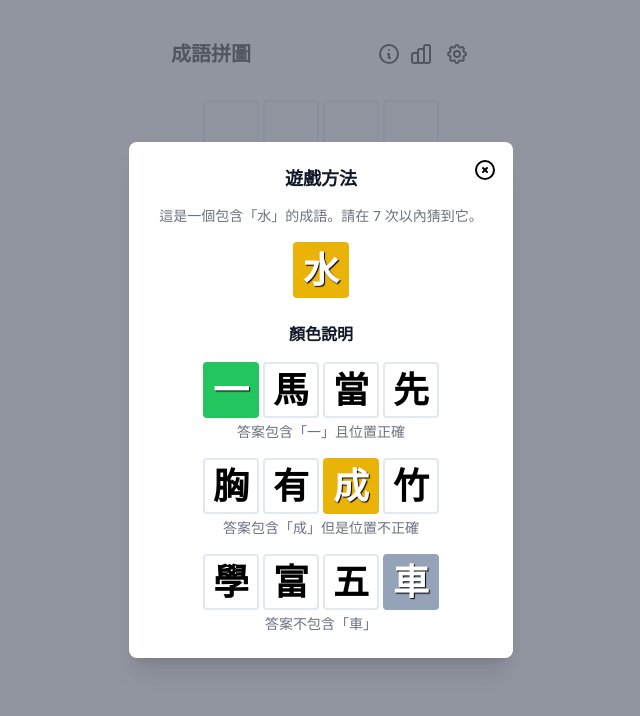
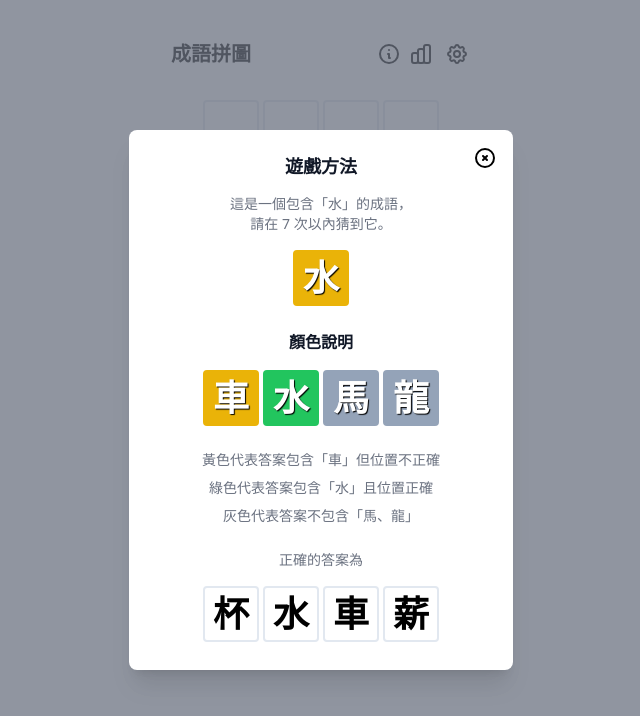
Before and after one commit to lycheetw/wordle_chenguy, a React (Create React App) app: page / in a window 1280 px wide. Shown: the top 716 px of the page, without its empty margins (319-959 px from the left). Built offline with nearby package versions, Linux system fonts and the light colour scheme.

Commit message:
更新遊戲說明

```diff
--- a/src/components/modals/InfoModal.tsx
+++ b/src/components/modals/InfoModal.tsx
@@ -13,7 +13,7 @@ export const InfoModal = ({ isOpen, handleClose }: Props) => {
   return (
     <BaseModal title="遊戲方法" isOpen={isOpen} handleClose={handleClose}>
       <p className="text-sm text-gray-500 dark:text-gray-300 mt-4">
-        這是一個包含「{hintChar}」的成語。請在 {MAX_CHALLENGES} 次以內猜到它。
+        這是一個包含「{hintChar}」的成語，<br/>請在 {MAX_CHALLENGES} 次以內猜到它。
       </p>
       <div className="flex justify-center mb-2 mt-4 ml-10 mr-10">
         <Cell value={hintChar} status="present" />
@@ -22,34 +22,29 @@ export const InfoModal = ({ isOpen, handleClose }: Props) => {
         <b>顏色說明</b>
       </p>
       <div className="flex justify-center mb-1 mt-4">
-        <Cell value="一" status="correct" />
-        <Cell value="馬" />
-        <Cell value="當" />
-        <Cell value="先" />
+        <Cell value="車" status="present"/>
+        <Cell value="水" status="correct"/>
+        <Cell value="馬" status="absent"/>
+        <Cell value="龍" status="absent"/>
       </div>
-      <p className="text-sm text-gray-500 dark:text-gray-300">
-        答案包含「一」且位置正確
+      <p className="text-sm text-gray-500 dark:text-gray-300 mt-6">
+        黃色代表答案包含「車」但位置不正確
       </p>
-
+      <p className="text-sm text-gray-500 dark:text-gray-300 mt-2">
+        綠色代表答案包含「水」且位置正確
+      </p>
+      <p className="text-sm text-gray-500 dark:text-gray-300 mt-2">
+        灰色代表答案不包含「馬、龍」
+      </p>
+      <p className="text-sm text-gray-500 dark:text-gray-300  mt-6">
+        正確的答案為
+      </p>
       <div className="flex justify-center mb-1 mt-4">
-        <Cell value="胸" />
-        <Cell value="有" />
-        <Cell value="成" status="present" />
-        <Cell value="竹" />
+        <Cell value="杯" />
+        <Cell value="水" />
+        <Cell value="車" />
+        <Cell value="薪" />
       </div>
-      <p className="text-sm text-gray-500 dark:text-gray-300">
-        答案包含「成」但是位置不正確
-      </p>
-
-      <div className="flex justify-center mb-1 mt-4">
-        <Cell value="學" />
-        <Cell value="富" />
-        <Cell value="五" />
-        <Cell value="車" status="absent" />
-      </div>
-      <p className="text-sm text-gray-500 dark:text-gray-300">
-        答案不包含「車」
-      </p>
     </BaseModal>
   )
 }
```
